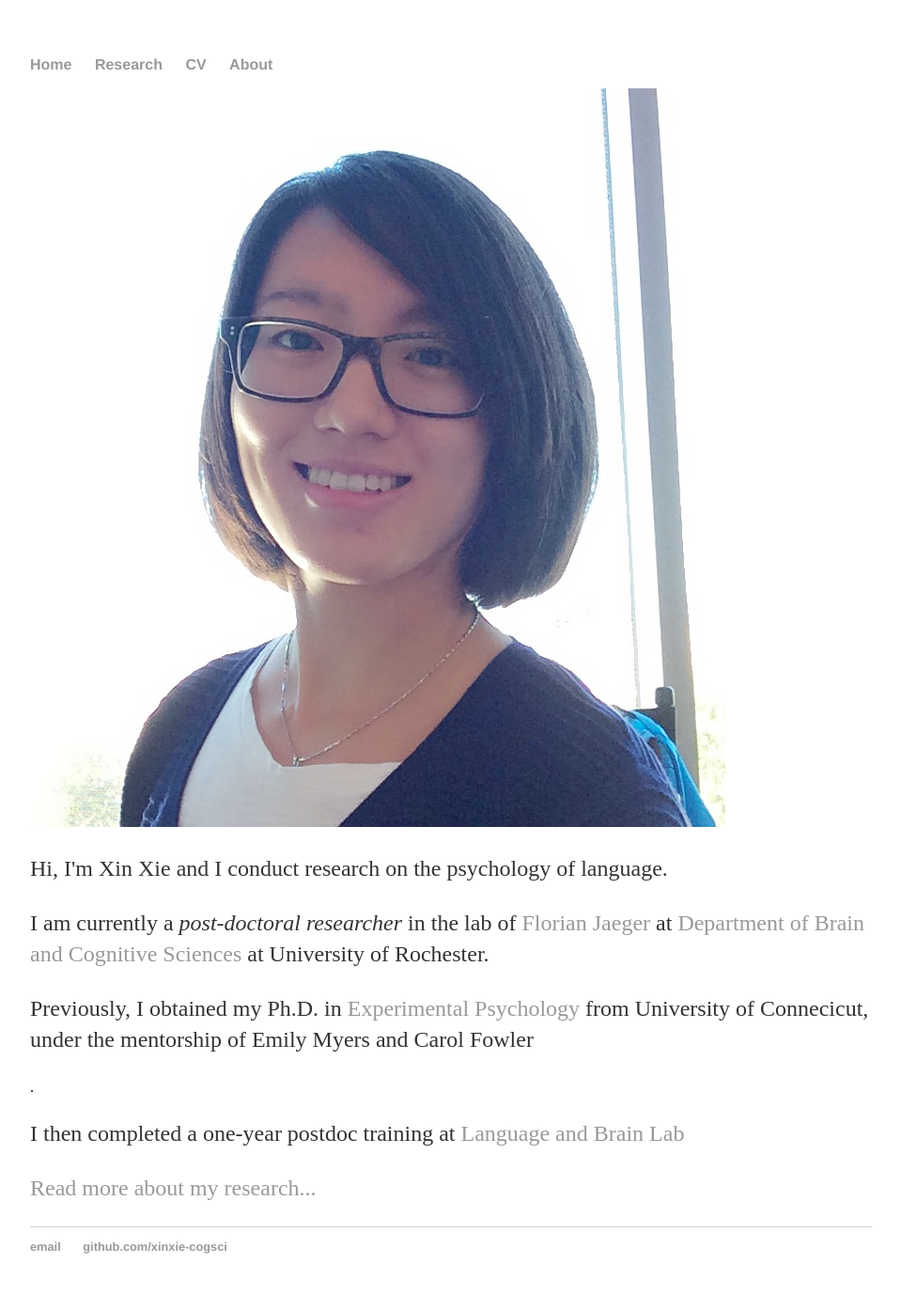
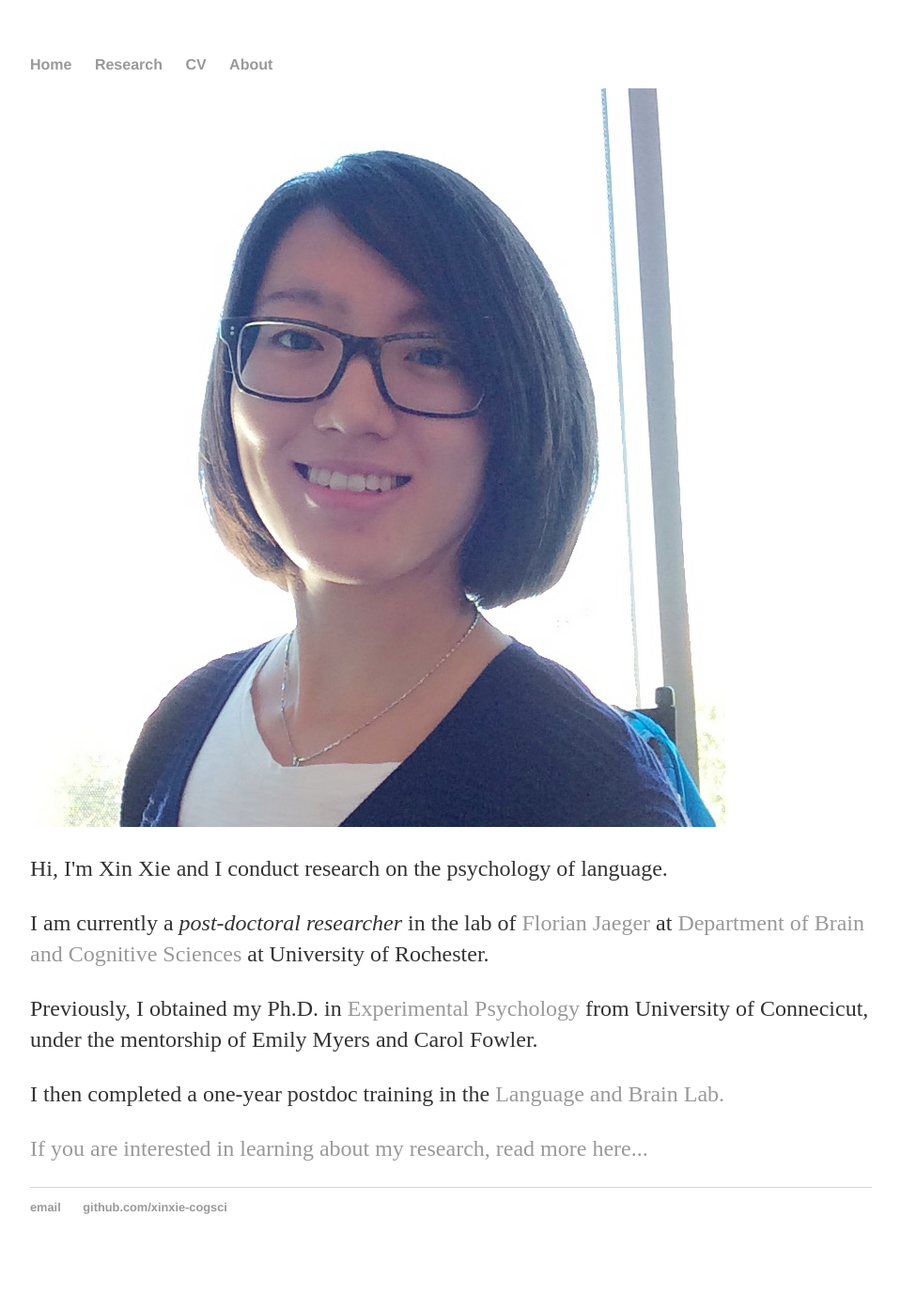
Before and after one commit to genius6242008/xinxie.github.io, a Jekyll site: the page built from index.html, in a window 1280 px wide. Shown: the whole page at 94% size, without its empty margins (160-1119 px from the left). Built offline with Jekyll 4.4.1, drawn with Linux system fonts in a browser that asks for light colours; after the commit the page ends 1352 px from its top, so only the background shows below that.

Commit message:
Update index.html

```diff
--- a/index.html
+++ b/index.html
@@ -9,9 +9,9 @@ title: Xin Xie, Ph.D.
 	</div>
 	<p class="lead">Hi, I'm <span itemprop="name">Xin Xie</span> and I conduct research on the psychology of language.</p>
 	<p>I am currently a <em>post-doctoral researcher</em> in the lab of <a href="https://www.hlp.rochester.edu">Florian Jaeger</a> at <a href="https://www.bcs.rochester.edu">Department of Brain and Cognitive Sciences</a> at University of Rochester. </p>
-	<p>Previously, I obtained my Ph.D. in <a href="http://psych.uconn.edu/perception-action-cognition-division">Experimental Psychology</a> from University of Connecicut, under the mentorship of Emily Myers and Carol Fowler</p>.
-	<p>I then completed a one-year postdoc training at <a href="http://myerslab.uconn.edu/">Language and Brain Lab</a> </p>
-	<p><a href="/Research">Read more about my research...</a></p>
+	<p>Previously, I obtained my Ph.D. in <a href="http://psych.uconn.edu/perception-action-cognition-division">Experimental Psychology</a> from University of Connecicut, under the mentorship of Emily Myers and Carol Fowler. </p>
+	<p>I then completed a one-year postdoc training in the <a href="http://myerslab.uconn.edu/">Language and Brain Lab.</a> </p>
+	<p><a href="/Research">If you are interested in learning about my research, read more here...</a></p>
 
 </div><!-- /.blurb -->
 
```
